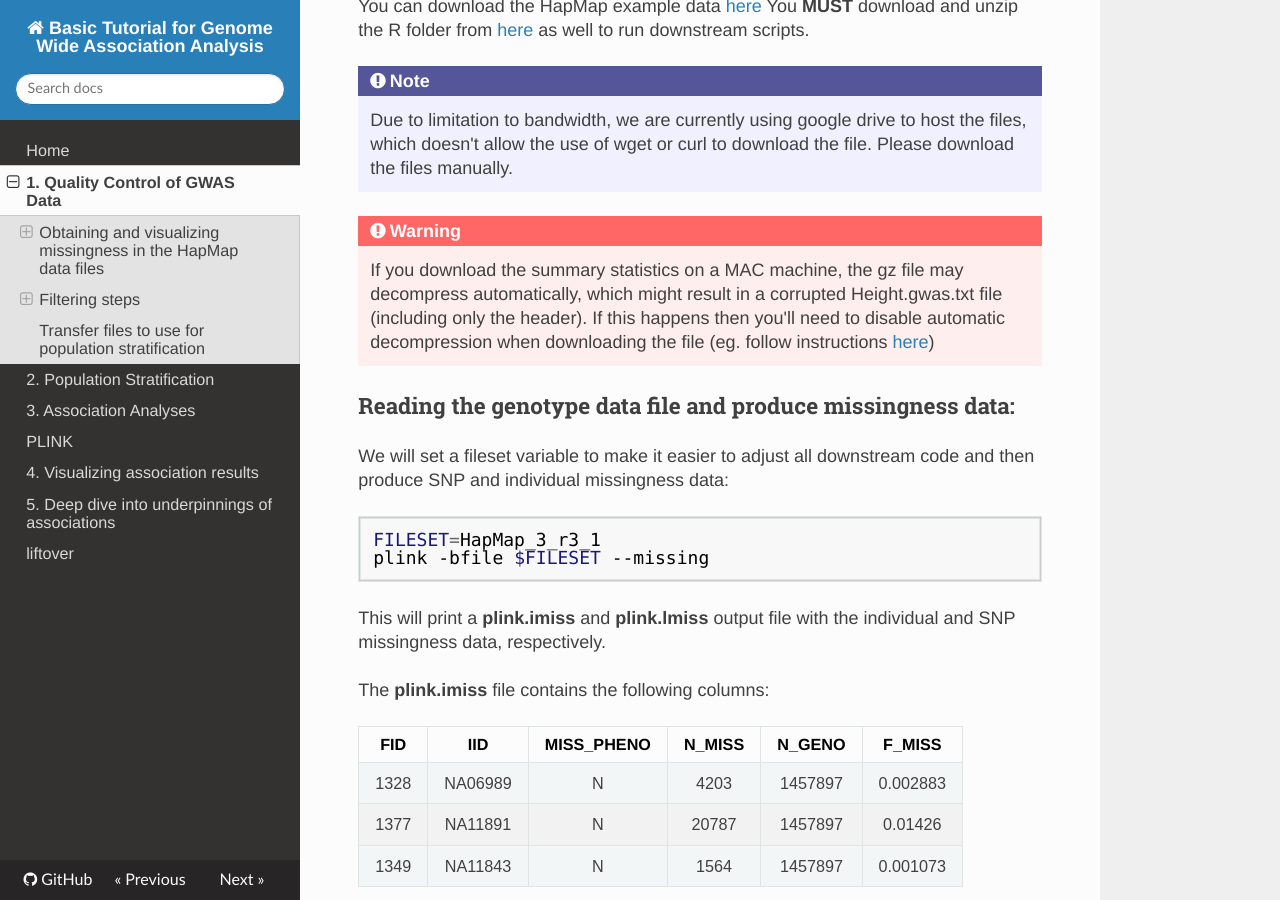
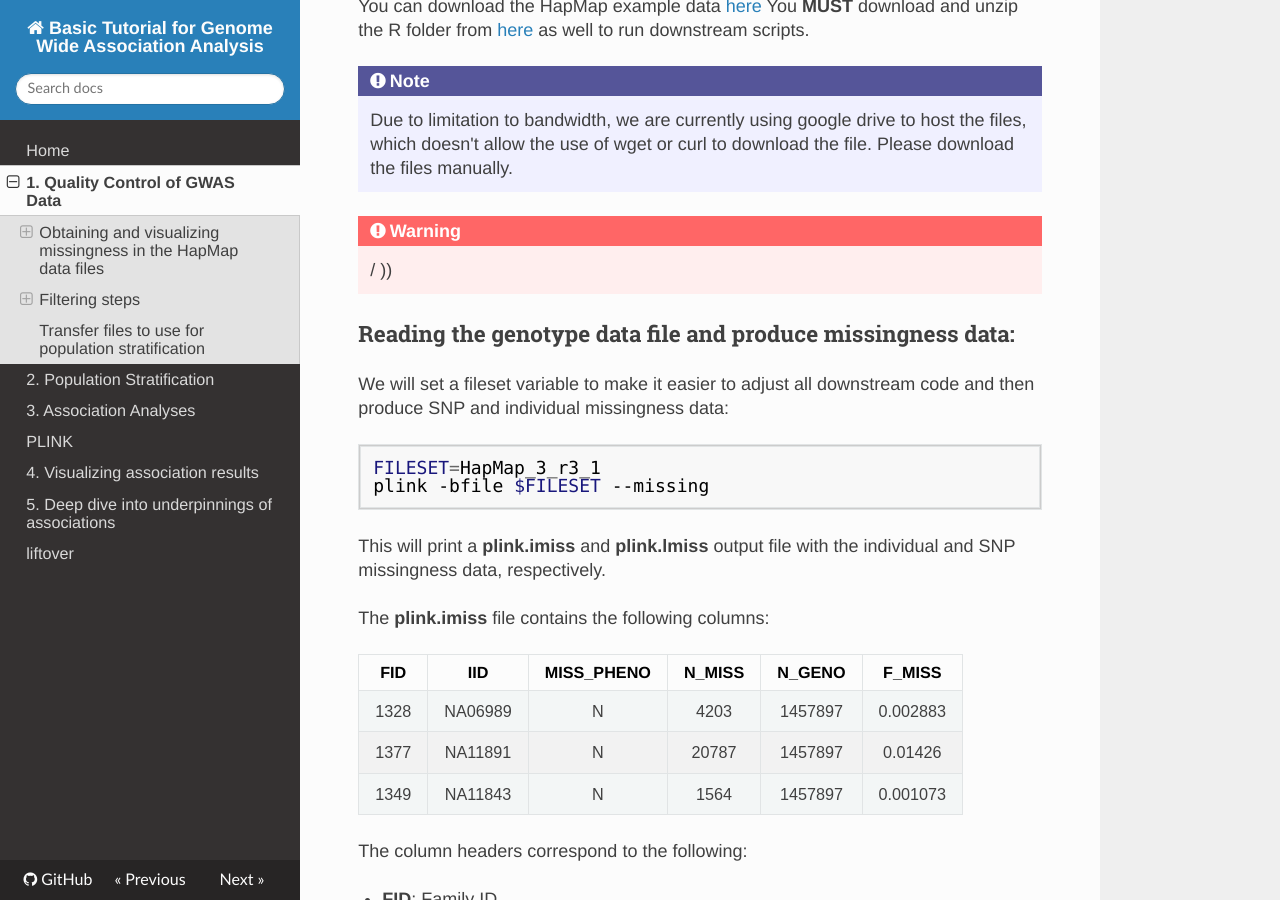
Before and after one commit to cwarlysolsberg/GWAS_Tutorial, an MkDocs documentation site: the page built from docs/QC.md, in a window 1280 px wide and 900 px high, scrolled down 342 px. Built offline with MkDocs 1.6.1, drawn with Linux system fonts in a browser that asks for light colours.

```diff
--- a/docs/QC.md
+++ b/docs/QC.md
@@ -11,7 +11,7 @@ You **MUST** download and unzip the R folder from [here](https://drive.google.co
 
 
 !!! warning
-    If you download the summary statistics on a MAC machine, the gz file may decompress automatically, which might result in a corrupted Height.gwas.txt file (including only the header). If this happens then you'll need to disable automatic decompression when downloading the file (eg. follow instructions [here](https://octet.oberlin.edu/does-your-mac-unzip-zip-files-automatically/ ))
+    / ))
 
 
 ### Reading the genotype data file and produce missingness data:
```
Also changed, not shown: docs/index.md (+1 -1 lines), site/QC/index.html, site/index.html, site/search/search_index.json, 1 other file.
